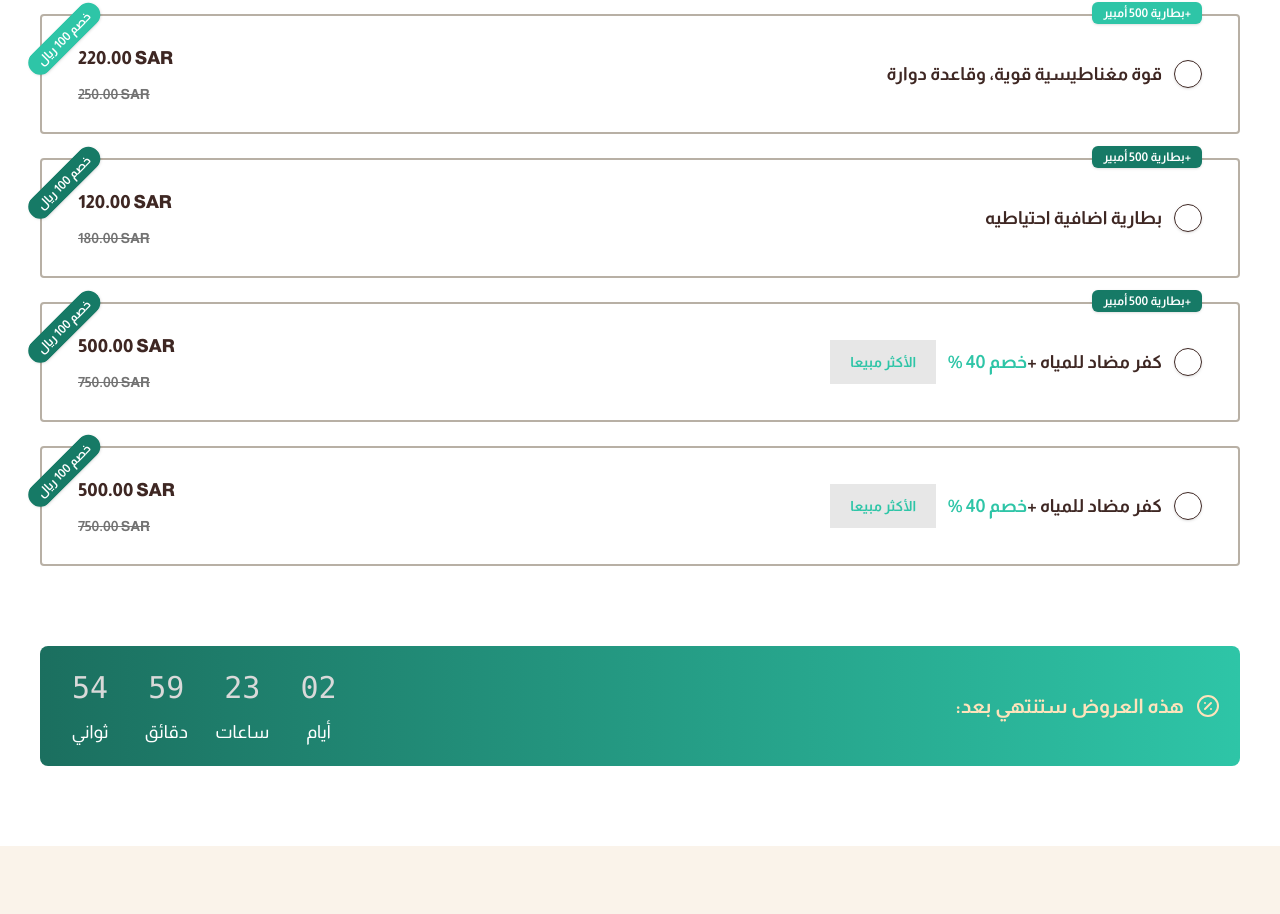
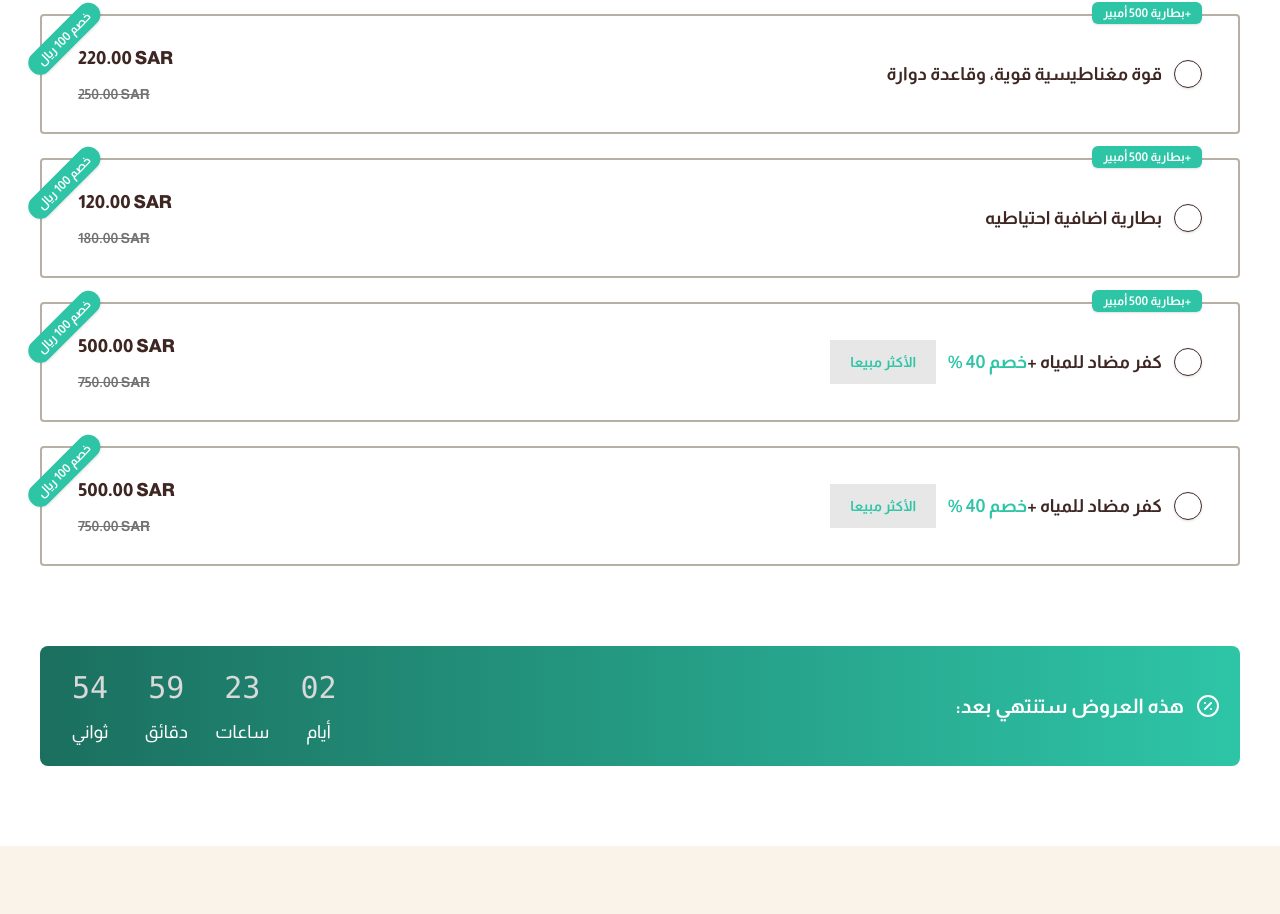
Before and after one commit to ousey-ousey/Charger-Ad-main, a Next.js app: page / in a window 1280 px wide. Shown: the part 1991-2905 px from the top of the page. Built offline with nearby package versions, Linux system fonts and the light colour scheme.

Commit message:
new final 2

```diff
--- a/components/offer-banner.tsx
+++ b/components/offer-banner.tsx
@@ -70,7 +70,7 @@ export const OfferBanner = () => {
       <motion.span
         variants={itemVariants}
         whileHover={{ scale: 1.05, rotate: 5 }}
-        className="flex items-center gap-2 sm:gap-3 text-base sm:text-lg md:text-xl font-semibold text-[#FEE3BB] mb-4 md:mb-0"
+        className="flex items-center gap-2 sm:gap-3 text-base sm:text-lg md:text-xl font-semibold text-[#fff] mb-4 md:mb-0"
       >
         <PercentCircle className="w-5 h-5 sm:w-6 sm:h-6" />
         هذه العروض ستنتهي بعد:
--- a/components/radio-groups.tsx
+++ b/components/radio-groups.tsx
@@ -170,7 +170,7 @@ export function RadioGroups() {
             transition={{ delay: 0.2, duration: 0.5 }}
             className="absolute -top-3 sm:-top-4"
           >
-            <Badge className="bg-[#167a66] hover:bg-[#2EC5A7]">
+            <Badge className="bg-[#2EC5A7] hover:bg-[#2EC5A7]">
               +بطارية 500 أمبير
             </Badge>
           </motion.div>
@@ -180,7 +180,7 @@ export function RadioGroups() {
             transition={{ delay: 0.3, duration: 0.5 }}
             className="absolute top-2.5 -left-4 sm:-left-6"
           >
-            <Badge className="bg-[#167a66] hover:bg-[#2EC5A7] rounded-full text-[10px] sm:text-[12px]">
+            <Badge className="bg-[#2EC5A7] hover:bg-[#2EC5A7] rounded-full text-[10px] sm:text-[12px]">
               خصم 100 ريال
             </Badge>
           </motion.div>
@@ -234,7 +234,7 @@ export function RadioGroups() {
             transition={{ delay: 0.2, duration: 0.5 }}
             className="absolute -top-3 sm:-top-4"
           >
-            <Badge className="bg-[#167a66] hover:bg-[#2EC5A7]">
+            <Badge className="bg-[#2EC5A7] hover:bg-[#2EC5A7]">
               +بطارية 500 أمبير
             </Badge>
           </motion.div>
@@ -244,7 +244,7 @@ export function RadioGroups() {
             transition={{ delay: 0.3, duration: 0.5 }}
             className="absolute top-2.5 -left-4 sm:-left-6"
           >
-            <Badge className="bg-[#167a66] hover:bg-[#2EC5A7] rounded-full text-[10px] sm:text-[12px]">
+            <Badge className="bg-[#2EC5A7] hover:bg-[#2EC5A7] rounded-full text-[10px] sm:text-[12px]">
               خصم 100 ريال
             </Badge>
           </motion.div>
@@ -299,7 +299,7 @@ export function RadioGroups() {
             transition={{ delay: 0.3, duration: 0.5 }}
             className="absolute top-2.5 -left-4 sm:-left-6"
           >
-            <Badge className="bg-[#167a66] hover:bg-[#2EC5A7] rounded-full text-[10px] sm:text-[12px]">
+            <Badge className="bg-[#2EC5A7] hover:bg-[#2EC5A7] rounded-full text-[10px] sm:text-[12px]">
               خصم 100 ريال
             </Badge>
           </motion.div>
```
